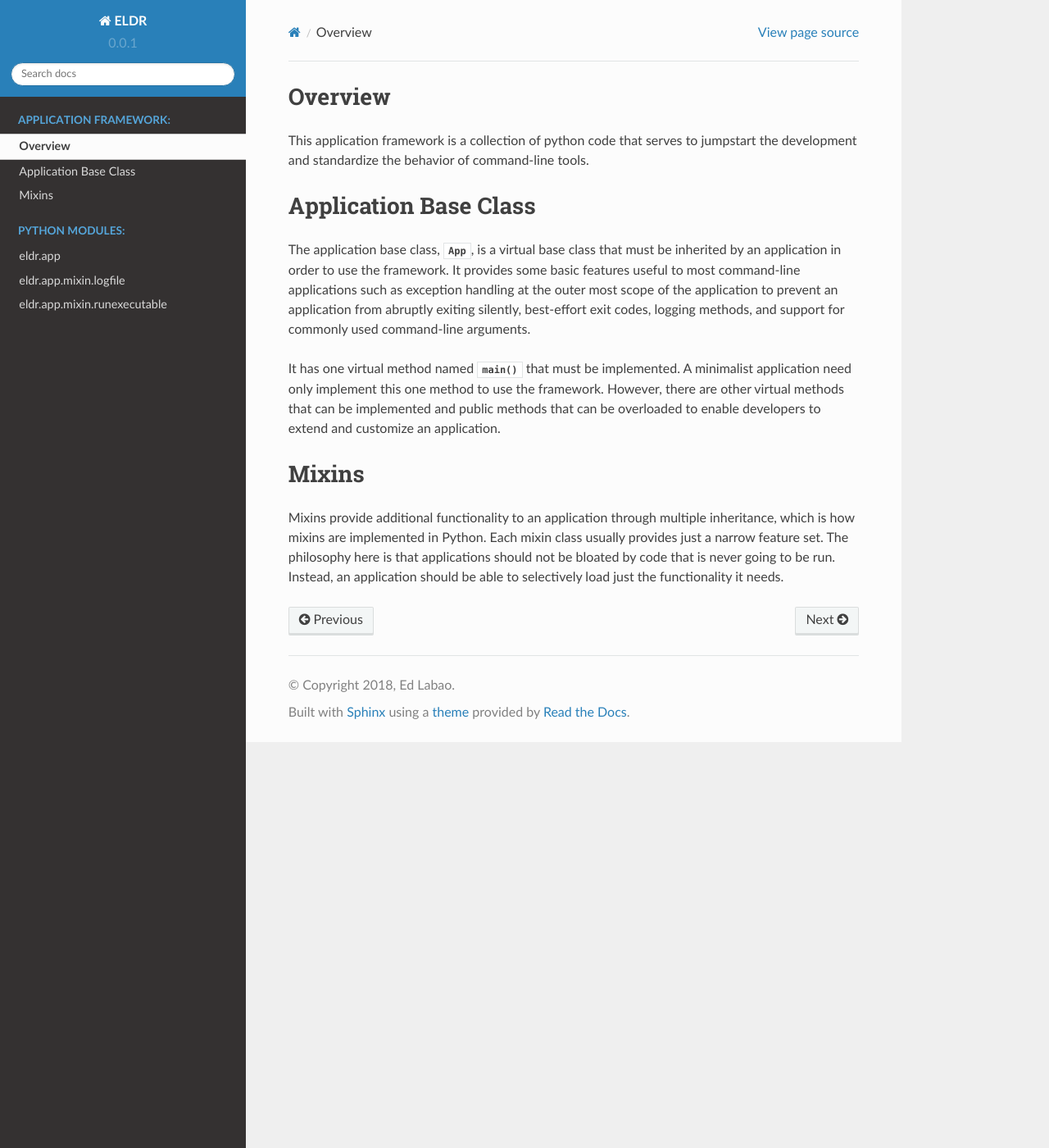
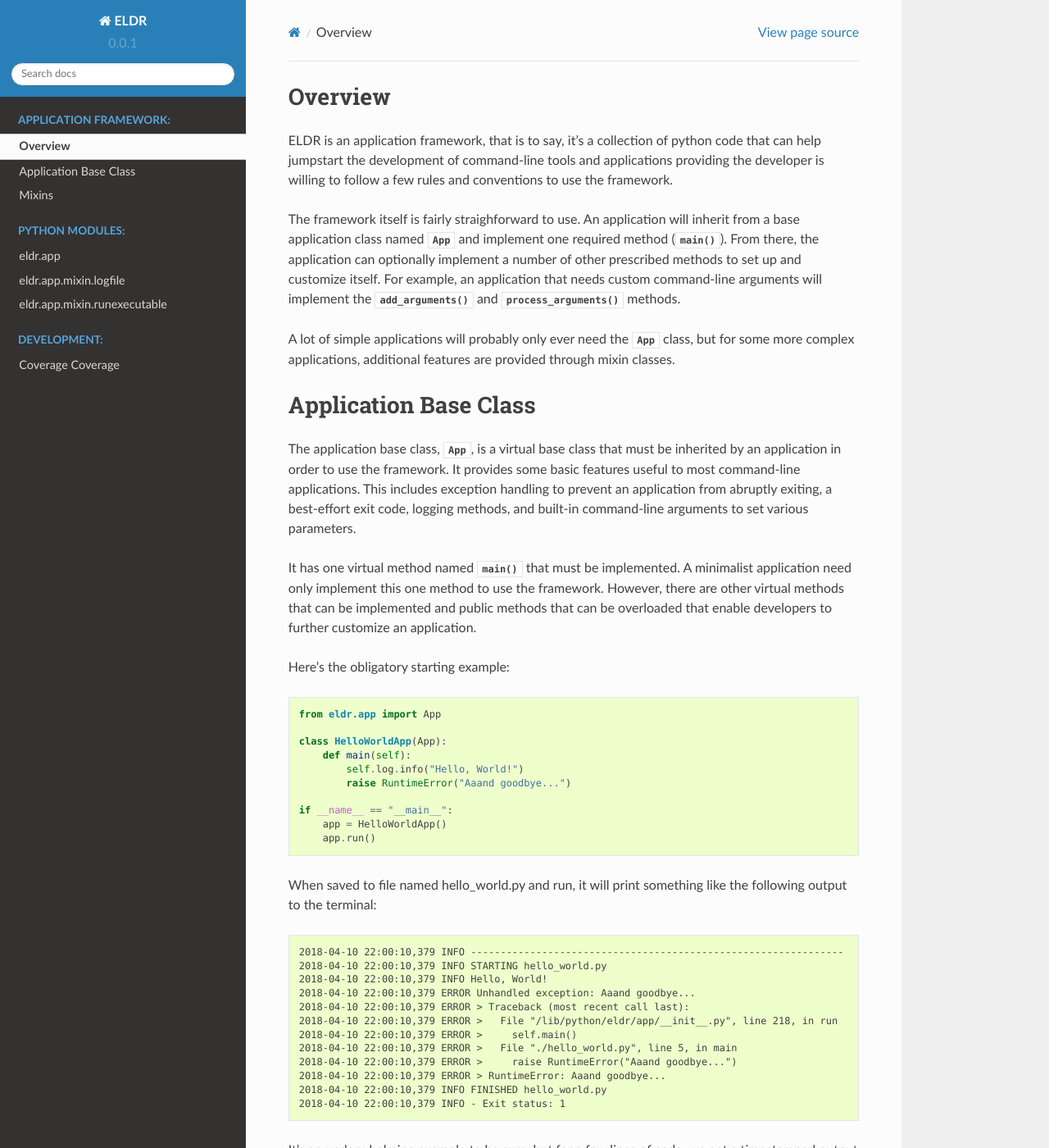
Before and after one commit to edlabao/eldr, a Sphinx documentation site: the page built from docs/sphinx/intro.rst, in a window 1280 px wide and 1400 px high. Shown: the whole window at 82% size. Built offline with Sphinx 7.4.7 and the Read the Docs theme 2.0.0, drawn with Linux system fonts in a browser that asks for light colours; some of the changed text lies outside the part shown.

Commit message:
Initial documentation pass complete

```diff
--- /dev/null
+++ b/docs/sphinx/coverage.rst
@@ -0,0 +1,6 @@
+
+Coverage Coverage
+=================
+
+Code coverage is generated for this project using the python coverage tool. The
+coverage report can be viewed `here <coverage/index.html>`_.
--- a/docs/sphinx/intro.rst
+++ b/docs/sphinx/intro.rst
@@ -1,31 +1,91 @@
 
 Overview
 ========
-This application framework is a collection of python code that serves to
-jumpstart the development and standardize the behavior of command-line tools.
+ELDR is an application framework, that is to say, it's a collection of python
+code that can help jumpstart the development of command-line tools and
+applications providing the developer is willing to follow a few rules and
+conventions to use the framework.
+
+The framework itself is fairly straighforward to use. An application will
+inherit from a base application class named :class:`~eldr.app.App` and implement
+one required method (:meth:`~eldr.app.App.main()`). From there, the application
+can optionally implement a number of other prescribed methods to set up and
+customize itself. For example, an application that needs custom command-line
+arguments will implement the :meth:`~eldr.app.App.add_arguments()` and
+:meth:`~eldr.app.App.process_arguments()` methods.
+
+A lot of simple applications will probably only ever need the
+:class:`~eldr.app.App` class, but for some more complex applications, additional
+features are provided through mixin classes.
 
 
 Application Base Class
 ======================
 The application base class, :class:`~eldr.app.App`, is a virtual base class that
 must be inherited by an application in order to use the framework. It provides
-some basic features useful to most command-line applications such as exception
-handling at the outer most scope of the application to prevent an application
-from abruptly exiting silently, best-effort exit codes, logging methods, and
-support for commonly used command-line arguments.
+some basic features useful to most command-line applications. This includes
+exception handling to prevent an application from abruptly exiting, a
+best-effort exit code, logging methods, and built-in command-line arguments to
+set various parameters.
 
 It has one virtual method named :meth:`~eldr.app.App.main()` that must be
 implemented. A minimalist application need only implement this one method to use
 the framework. However, there are other virtual methods that can be implemented
-and public methods that can be overloaded to enable developers to extend and
+and public methods that can be overloaded that enable developers to further
 customize an application.
+
+Here's the obligatory starting example::
+
+    from eldr.app import App
+
+    class HelloWorldApp(App):
+        def main(self):
+            self.log.info("Hello, World!")
+            raise RuntimeError("Aaand goodbye...")
+
+    if __name__ == "__main__":
+        app = HelloWorldApp()
+        app.run()
+
+When saved to file named hello_world.py and run, it will print something like
+the following output to the terminal::
+
+    2018-04-10 22:00:10,379 INFO ---------------------------------------------------------------
+    2018-04-10 22:00:10,379 INFO STARTING hello_world.py
+    2018-04-10 22:00:10,379 INFO Hello, World!
+    2018-04-10 22:00:10,379 ERROR Unhandled exception: Aaand goodbye...
+    2018-04-10 22:00:10,379 ERROR > Traceback (most recent call last):
+    2018-04-10 22:00:10,379 ERROR >   File "/lib/python/eldr/app/__init__.py", line 218, in run
+    2018-04-10 22:00:10,379 ERROR >     self.main()
+    2018-04-10 22:00:10,379 ERROR >   File "./hello_world.py", line 5, in main
+    2018-04-10 22:00:10,379 ERROR >     raise RuntimeError("Aaand goodbye...")
+    2018-04-10 22:00:10,379 ERROR > RuntimeError: Aaand goodbye...
+    2018-04-10 22:00:10,379 INFO FINISHED hello_world.py
+    2018-04-10 22:00:10,379 INFO - Exit status: 1
+
+It's an underwhelming example to be sure, but for a few lines of code, we get a
+timestamped output format (even the stack trace is properly formatted) and
+logged callouts for the start, finish and exit status of our applications. Plus
+if you bring up the help text with `hello_world.py -h`, you'll see a handful of
+options that were automatically added to our application.
 
 
 Mixins
 ======
 Mixins provide additional functionality to an application through multiple
-inheritance, which is how mixins are implemented in Python. Each mixin class
-usually provides just a narrow feature set. The philosophy here is that
-applications should not be bloated by code that is never going to be run.
-Instead, an application should be able to selectively load just the
-functionality it needs.
+inheritance with each mixin class usually providing just a narrow feature set.
+The philosophy here is that applications should not be bloated by code that is
+never going to be run. Instead, an application should be able to selectively
+load just the functionality it needs.
+
+For example, to write a cron application, we would use the CronMixin class.
+Because the application will run non-interactively, we'll probably also want to
+log its output to a log file. Such an application class could be defined like
+so::
+
+    from eldr.app import App
+    from eldr.app.mixin.cron import CronMixin
+    from eldr.app.mixin.logfile import LogfileMixin
+
+    class HelloWorldApp(CronMixin, LogfileMixin, App):
+        # Class definition follows...
```
Also changed, not shown: docs/sphinx/index.rst (+10 -1 lines), 7 other files.
